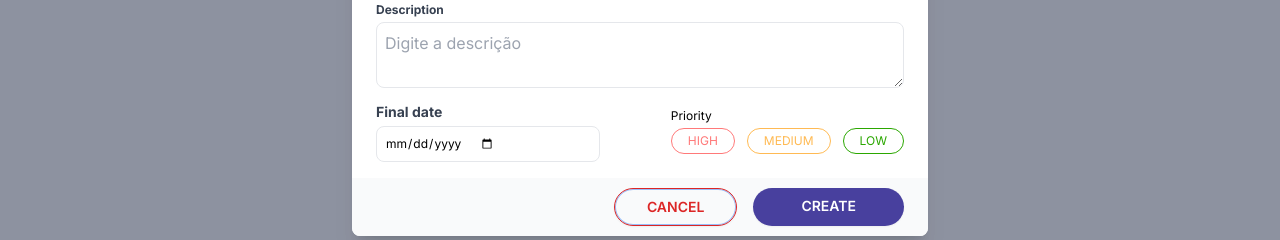
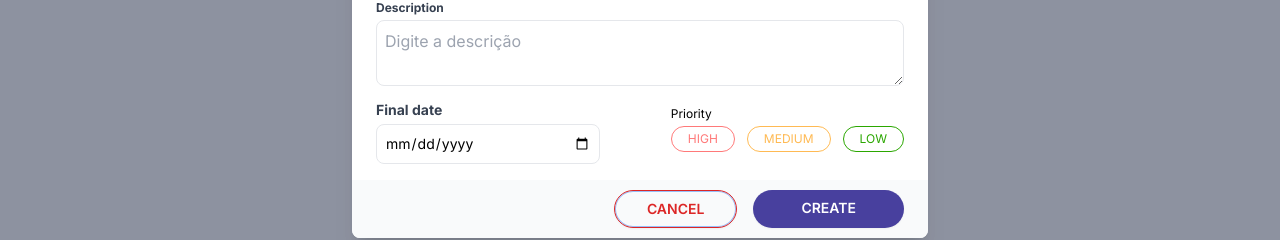
Before and after one commit to Miguel-ectil/Project-Kanban, a Next.js app in the folder frontend/: page / in a window 1280 px wide. Both pictures are taken after a click on the button "+ Novo Card". Shown: the part 352-592 px from the top of the page. Built offline with nearby package versions, Linux system fonts and the light colour scheme; no server answers.

Commit message:
[ADD] Corrigi e aumentei o tamanho do input date

```diff
--- a/frontend/src/components/newCard.tsx
+++ b/frontend/src/components/newCard.tsx
@@ -108,7 +108,7 @@ export default function NewCard({ onClose }: any) {
                               onChange={(e) => setFinalDate(e.target?.value)}
                               type="date"
                               placeholder='Selecione a data de entrega'
-                              className='text-xs border p-2 rounded-lg flex w-[14rem] '
+                              className='text-sm border p-2 rounded-lg w-[14rem] '
                             />
                           </div>
                           <div>
```
